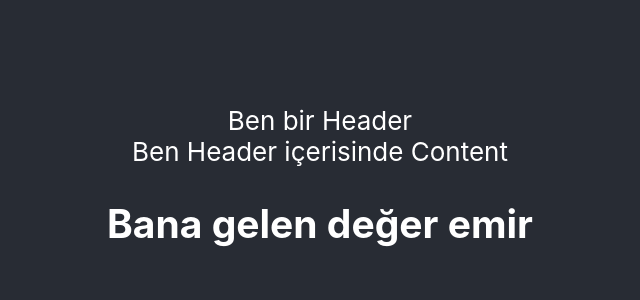
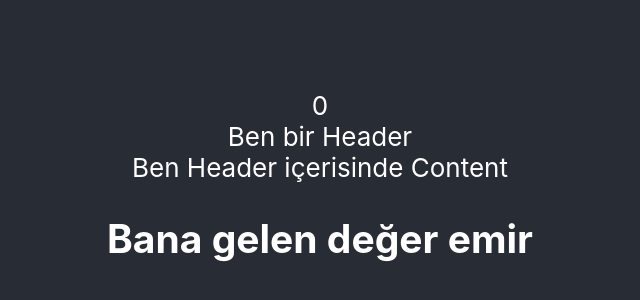
Before and after one commit to huseyinbattal/redux, a React (Create React App) app: page / in a window 1280 px wide. Shown: the part 208-508 px from the top of the page, without its empty margins (320-960 px from the left). Built offline with nearby package versions, Linux system fonts and the light colour scheme.

Commit message:
selector

```diff
--- a/src/App.js
+++ b/src/App.js
@@ -1,12 +1,15 @@
 import { useState } from "react";
+import { useSelector } from "react-redux";
 import "./App.css";
 import Header from "./components/Header";
 
 function App() {
-  const [userName, setUserName] = useState("emir");
+  const [userName, setUserName] = useState("emir")
+  const count=useSelector((state)=>state.count)
   return (
     <div className="App">
       <header className="App-header">
+        {count}
         <Header
           onClick={() => {
             alert("h1 tıklandı!");
--- a/src/index.js
+++ b/src/index.js
@@ -5,11 +5,16 @@ import App from './App';
 import reportWebVitals from './reportWebVitals';
 import { Provider } from 'react-redux';
 import { createStore } from 'redux';
+import rootReducer from './store/reducers/rootReducer';
+
+const store = createStore(rootReducer);
 
 const root = ReactDOM.createRoot(document.getElementById('root'));
 root.render(
 
-    <App />
+    <Provider store={store}>
+         <App />
+   </Provider>
 
 );
 
--- a/src/store/reducers/rootReducer.js
+++ b/src/store/reducers/rootReducer.js
@@ -7,9 +7,11 @@ function rootReducer(state = initialState, action) {
 switch (action.type) {
   case "INCREMENT":
     return {count:state.count+action.payload}
+  case "DECREMENT":
+    return {count:state.count-action.payload}
 
   default:
-    break;
+    return state
 }
 
 }
```
